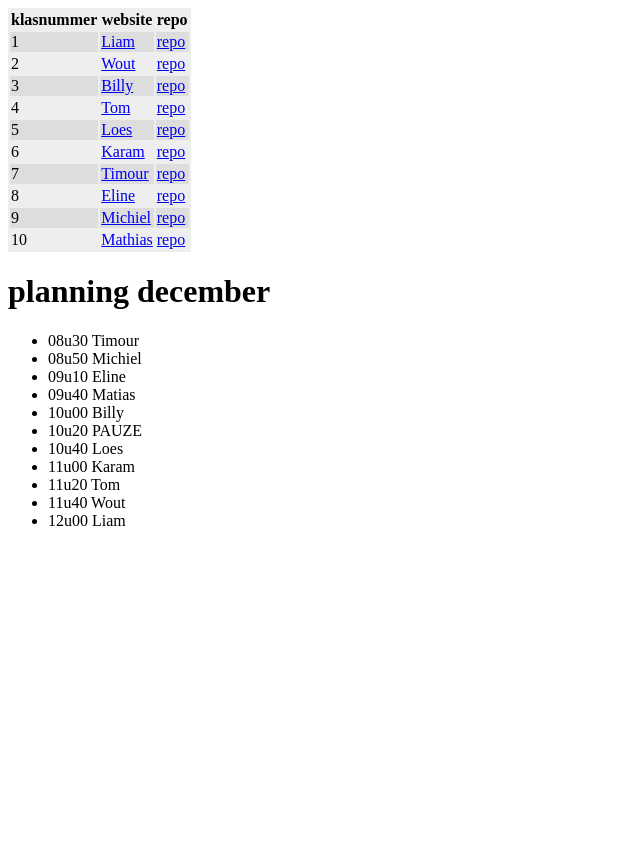
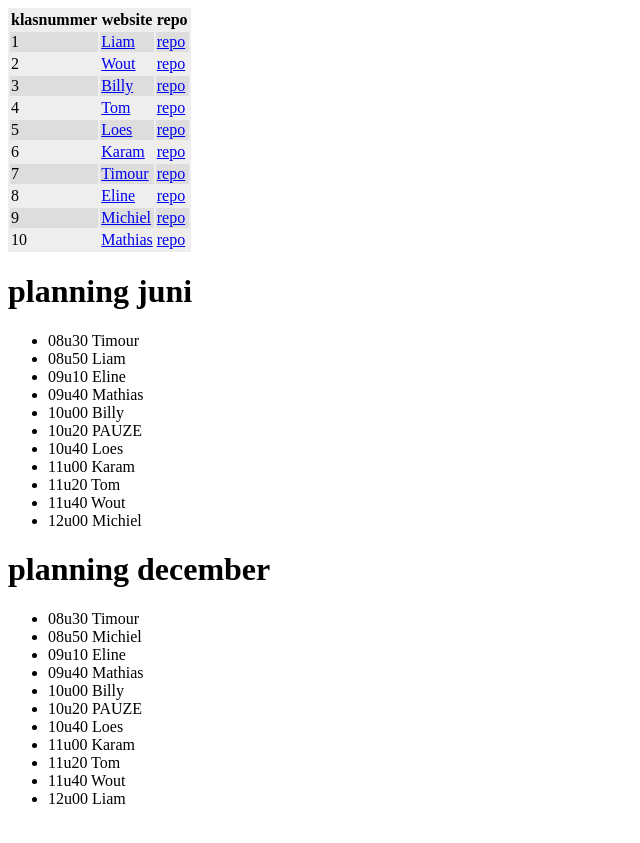
Before and after one commit to vbrh-immalle/vbrh-immalle.github.io, a Jekyll site: the page built from GIPWebsites2017-2018/index.md, in a window 1280 px wide. Shown: the top 843 px of the page, without its empty margins (0-640 px from the left). Built offline with Jekyll 4.4.1, drawn with Linux system fonts in a browser that asks for light colours; some web fonts are replaced.

Commit message:
Planning juni + typo

```diff
--- a/GIPWebsites2017-2018/index.md
+++ b/GIPWebsites2017-2018/index.md
@@ -16,12 +16,26 @@ title: GIP Websites 2016-2017
 | 9 | [Michiel](https://michielve-immalle.github.io/GIPwebsite/index.html) | [repo](https://github.com/MichielVE-immalle/GIPwebsite) |
 | 10 | [Mathias](https://mathiasv-immalle.github.io/GipSite-6ITNnr10/index.html) | [repo](https://github.com/MathiasV-immalle/GipSite-6ITNnr10) |
 
+# planning juni
+
+- 08u30 Timour
+- 08u50 Liam
+- 09u10 Eline
+- 09u40 Mathias
+- 10u00 Billy
+- 10u20 PAUZE
+- 10u40 Loes
+- 11u00 Karam
+- 11u20 Tom
+- 11u40 Wout
+- 12u00 Michiel
+
 # planning december
 
 - 08u30 Timour
 - 08u50 Michiel
 - 09u10 Eline
-- 09u40 Matias
+- 09u40 Mathias
 - 10u00 Billy
 - 10u20 PAUZE
 - 10u40 Loes
```
